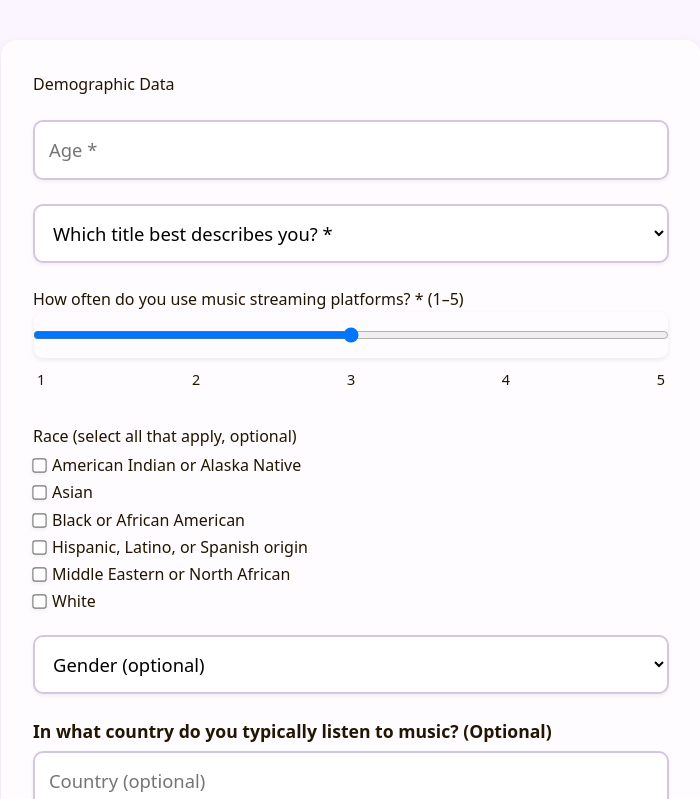
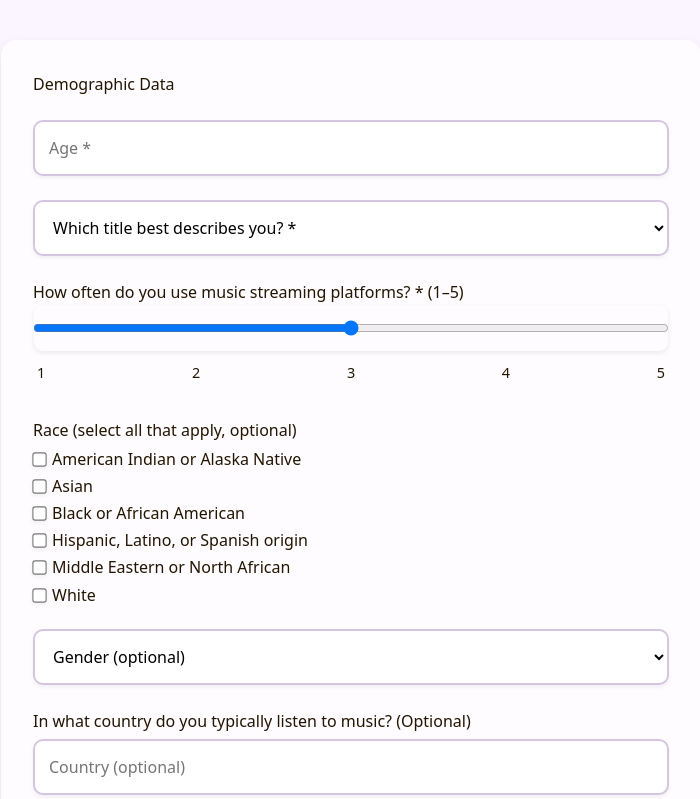
Before and after one commit to b1982384/SLIME-survey-app, a React (Vite) app in the folder survey_app/: page /question in a window 1280 px wide. Shown: the part 340-1139 px from the top of the page, without its empty margins (289-989 px from the left). Built offline with nearby package versions, Linux system fonts and the light colour scheme.

Commit message:
ui fixes

```diff
--- a/survey_app/src/questions.css
+++ b/survey_app/src/questions.css
@@ -244,7 +244,7 @@ html, body {
   border-radius: 10px;
   border: 2px solid #d4c6e0;
   background-color: #fff;
-  font-size: clamp(1rem, 2.2vw, 1.15rem);
+  font-size: clamp(0.8rem, 2vw, 1rem); /* CHANGED from clamp(1rem, 2.2vw, 1.15rem) */
   box-shadow: 0 2px 4px rgba(0, 0, 0, 0.06);
   transition: border-color 0.2s ease, box-shadow 0.2s ease;
 }
@@ -265,10 +265,10 @@ html, body {
 
 
 .nationality-input label {
-  font-weight: 600;
+  font-weight: 400;
   margin-bottom: 6px;
   display: block;
-  font-size: clamp(0.95rem, 2.5vw, 1.1rem);
+  font-size: clamp(0.9rem, 2vw, 1rem); /* CHANGED from clamp(0.95rem, 2.5vw, 1.1rem) */
 }
 
 .slider-ticks {
```
